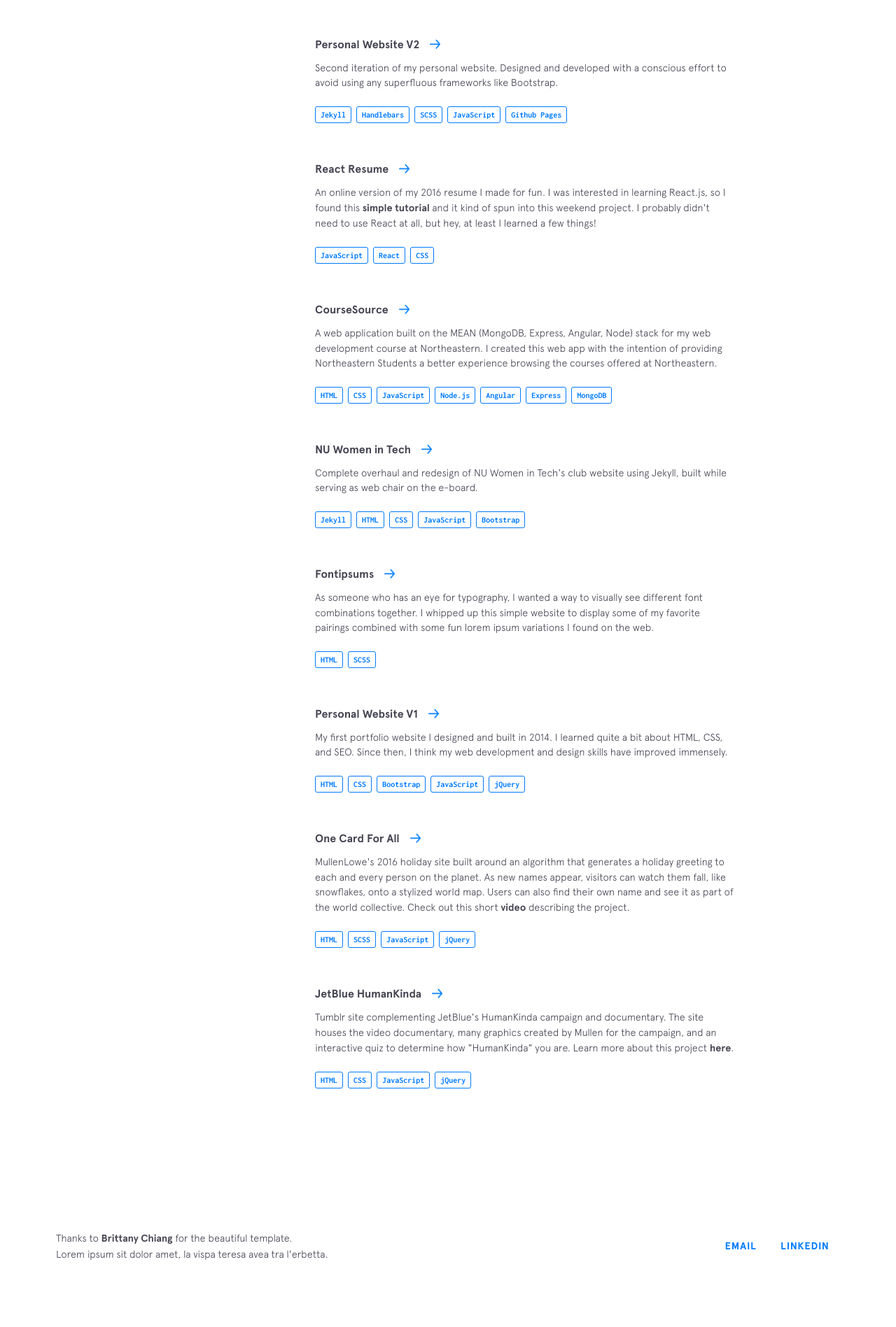
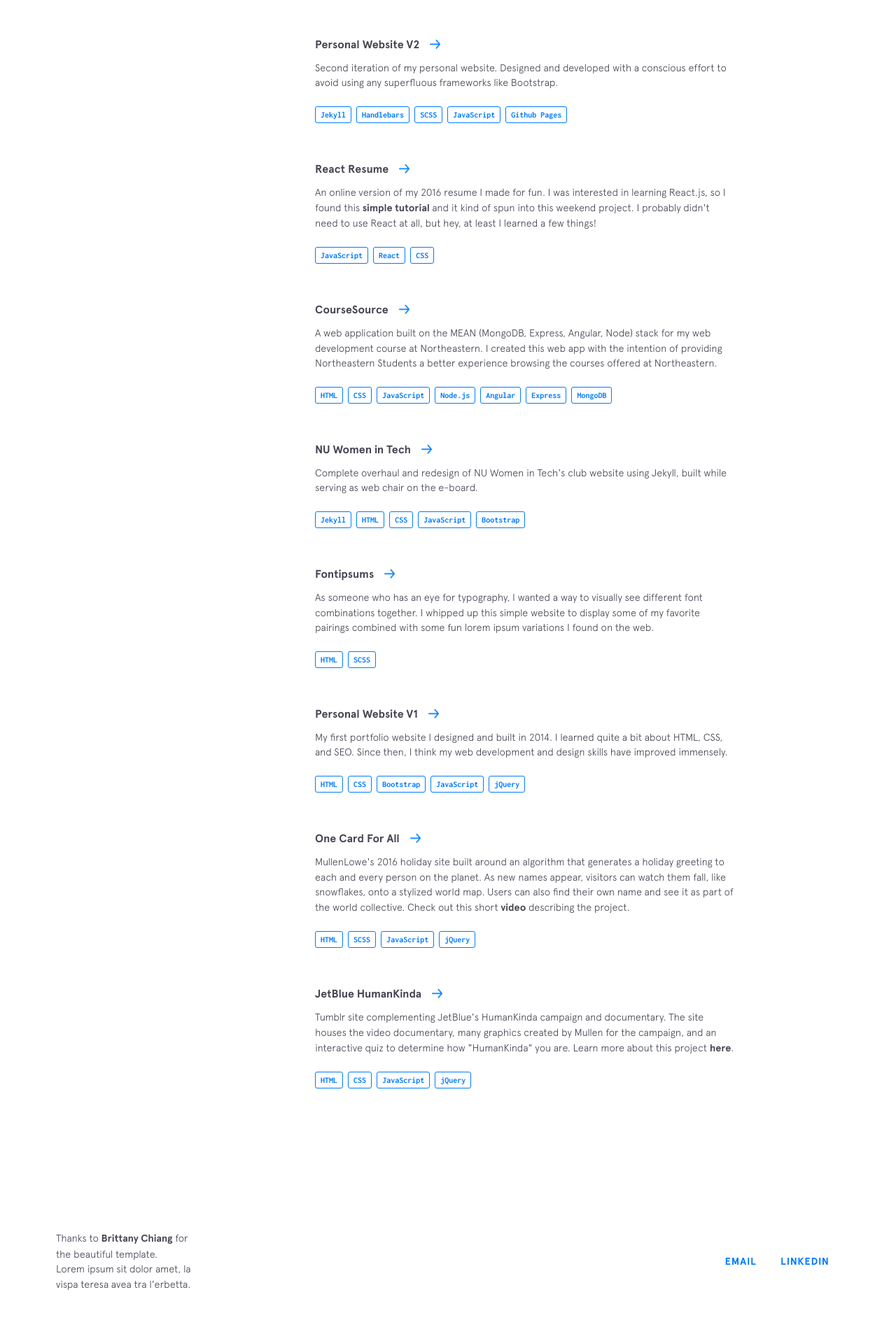
Before and after one commit to espogian/espogian.github.io, a Jekyll site: the page built from index.html, in a window 1280 px wide. Shown: the part 3720-5617 px from the top of the page at 70% size. Built offline with Jekyll 4.4.1, drawn with Linux system fonts in a browser that asks for light colours; nearby versions of some CDN libraries; before the commit the page ends 5573 px from its top, so only the background shows below that.

Commit message:
Set max-width for footer__copyright

```diff
--- a/_includes/footer.html
+++ b/_includes/footer.html
@@ -1,5 +1,5 @@
 <footer class="footer">
-  <div class="footer__copyright" style="font-weight: 300; font-size: .9rem; width: 640px;">
+  <div class="footer__copyright" style="font-weight: 300; font-size: .9rem; max-width: 640px;">
     <div class="top">
       Thanks to <a href="https://github.com/bchiang7/espogian.github.io" target="_blank" class="highlight-link">Brittany Chiang</a> for the beautiful template.
     </div>
```
